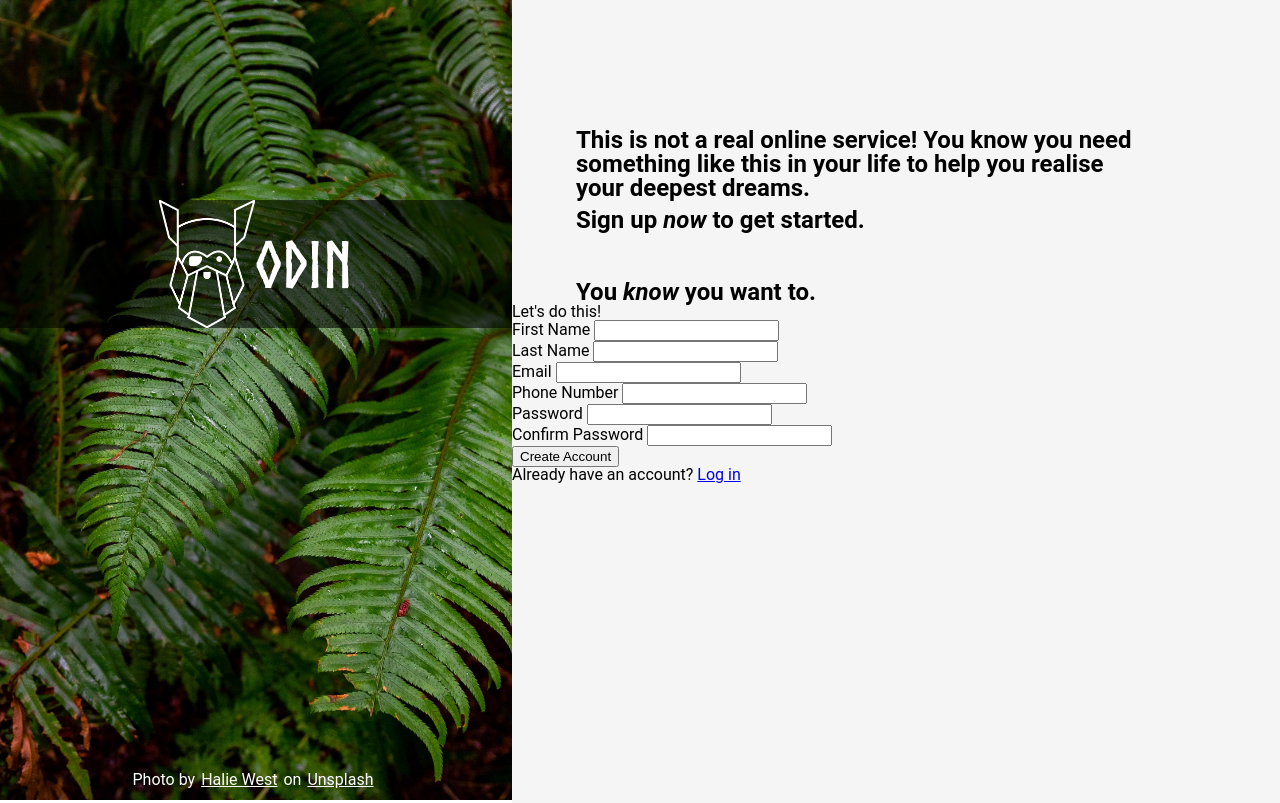
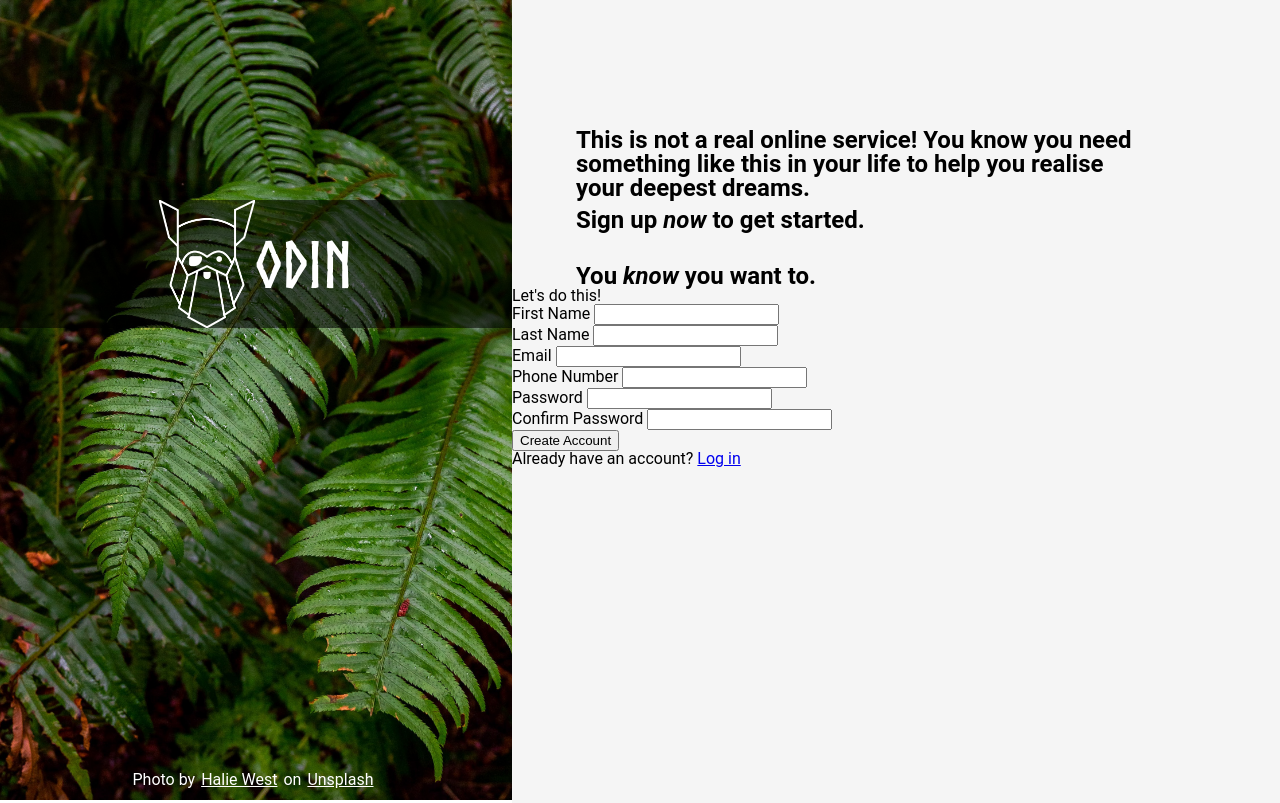
Before and after one commit to OscarSoanes/Signup-Form, a plain HTML site: page index.html in a window 1280 px wide. Drawn offline with Linux system fonts and the light colour scheme.

Commit message:
rewrite first section

```diff
--- a/index.html
+++ b/index.html
@@ -25,13 +25,9 @@
       </aside>
       <main>
         <section>
-            <div class="first-heading">
-                <p>This is not a real online service! You know you need something like this in your life to help you realise your deepest dreams.</p>
-                <p>Sign up <em>now</em> to get started.</p>
-            </div>
-            <div class="next-line">
-                <p>You <em>know</em> you want to.</p>
-            </div>
+            <p>This is not a real online service! You know you need something like this in your life to help you realise your deepest dreams.</p>
+            <p>Sign up <em>now</em> to get started.</p>
+            <p>You <em>know</em> you want to.</p>
         </section>
         <section>
             <form action="#" method="get" id="sign-up-form">
--- a/style.css
+++ b/style.css
@@ -66,20 +66,19 @@ main {
     flex: 1;
 }
 
-.first-heading {
-    padding: 128px 128px 48px 64px;
+section:nth-of-type(1) {
+    padding: 128px 128px 0 64px;
     font-weight: 700;
     font-size: 24px;
 }
-.first-heading p:nth-of-type(1) {
+section:nth-of-type(1) p:nth-of-type(1) {
     padding-bottom: 8px;
 }
+
+section:nth-of-type(1) p:nth-of-type(2) {
+    padding-bottom: 32px;
+}
+
 em {
     font-style: italic;
 }
-
-.next-line {
-    padding: 0 128px 0 64px;
-    font-weight: 700;
-    font-size: 24px;
-}
```
